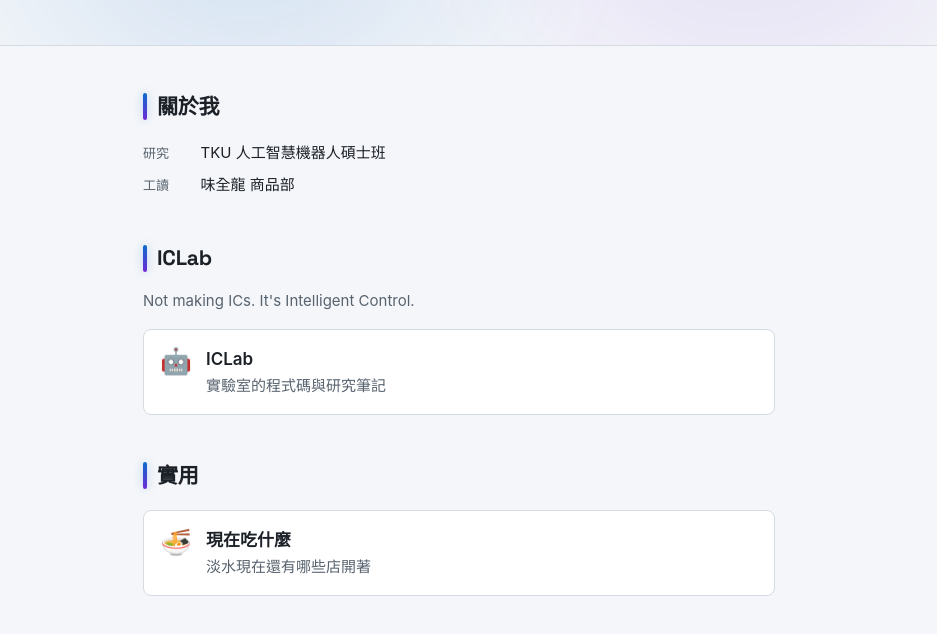
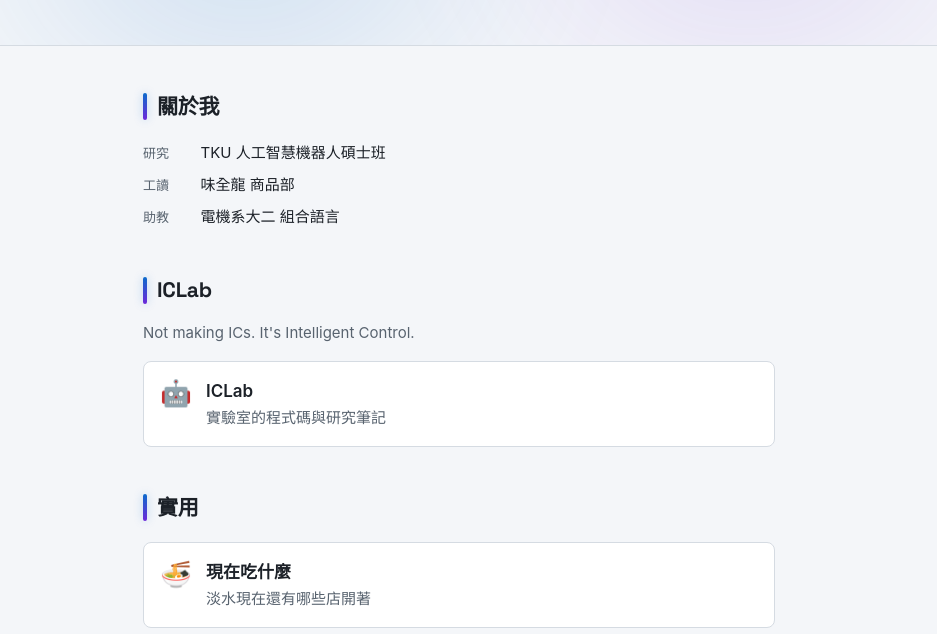
Before and after one commit to Dipo221/Dipo221.github.io, a plain HTML site: page index.html in a window 1280 px wide. Shown: the part 166-800 px from the top of the page, without its empty margins (181-1118 px from the left). Drawn offline with Linux system fonts and the light colour scheme.

Commit message:
更改個人簡介

```diff
--- a/index.html
+++ b/index.html
@@ -30,6 +30,7 @@
       <ul class="fact-list">
         <li><span class="fact-key">研究</span>TKU 人工智慧機器人碩士班</li>
         <li><span class="fact-key">工讀</span>味全龍 商品部</li>
+        <li><span class="fact-key">助教</span>電機系大二 組合語言</li>
       </ul>
     </section>
 
```
